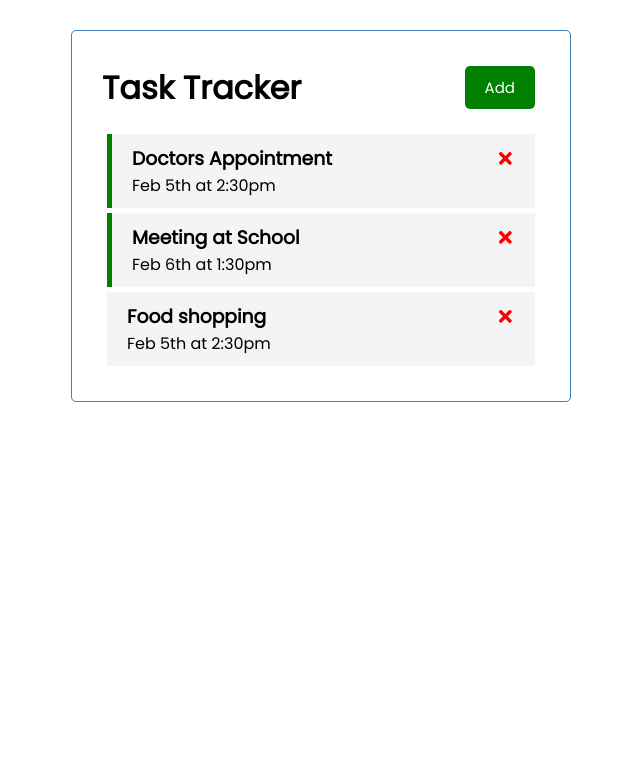
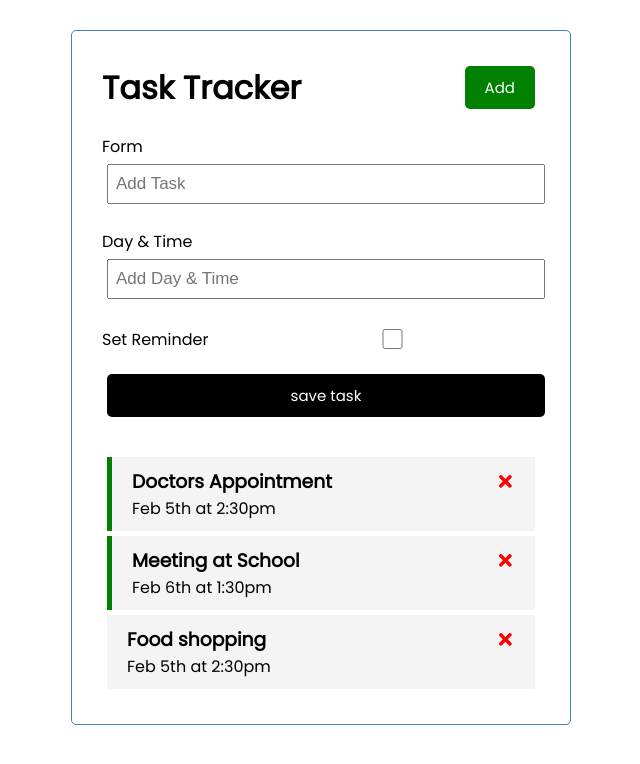
Before and after one commit to UmerZia/task-tracker, a React (Create React App) app: page / in a window 1280 px wide. Shown: the top 764 px of the page, without its empty margins (319-959 px from the left). Built offline with nearby package versions, Linux system fonts and the light colour scheme.

Commit message:
Form input state

```diff
--- a/src/App.js
+++ b/src/App.js
@@ -1,6 +1,7 @@
 import Header from './components/Header';
 import Tasks from './components/Tasks';
 import { useState } from 'react';
+import AddTask from './components/AddTask';
 
 function App() {
   const [tasks, setTasks] = useState([
@@ -37,6 +38,7 @@
   return (
     <div className='container'>
       <Header title='Task Tracker' />
+      <AddTask />
       {
         tasks.length > 0 ? (<Tasks tasks={tasks} onDelete={deleteTask} onToggle={toggleReminder} />) : ('No Tasks To Show')
       }
--- /dev/null
+++ b/src/components/AddTask.js
@@ -0,0 +1,29 @@
+import React from 'react'
+import { useState } from 'react'
+
+const AddTask = () => {
+    const [text, setText] = useState('')
+    const [day, setDay] = useState('')
+    const [reminder, setReminder] = useState(false)
+
+
+    return (
+        <form className='add-form'>
+            <div className='form-control'>
+                <label>Form</label>
+                <input type="text" placeholder='Add Task' value={text} onChange={(e) => setText(e.target.value)}/>
+            </div>
+            <div className='form-control'>
+                <label>Day & Time</label>
+                <input type="text" placeholder='Add Day & Time' value={day} onChange={(e) => setDay(e.target.value)}/>
+            </div>
+            <div className='form-control form-control-check'>
+                <label>Set Reminder</label>
+                <input type="checkbox" value={reminder} onChange={(e) => setReminder(e.currentTarget.checked)}/>
+            </div>
+            <input type="submit" value='save task' className='btn btn-block'/>
+        </form>
+    )
+}
+
+export default AddTask
```
